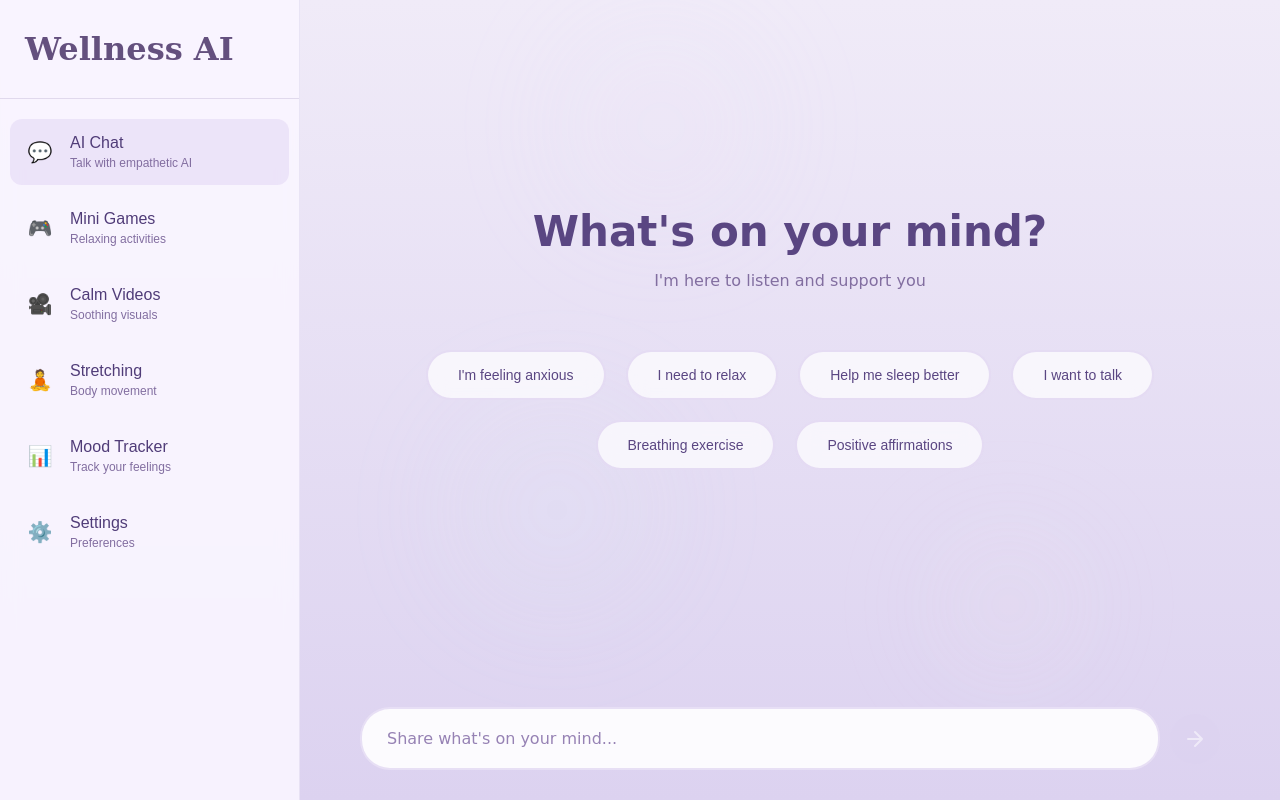
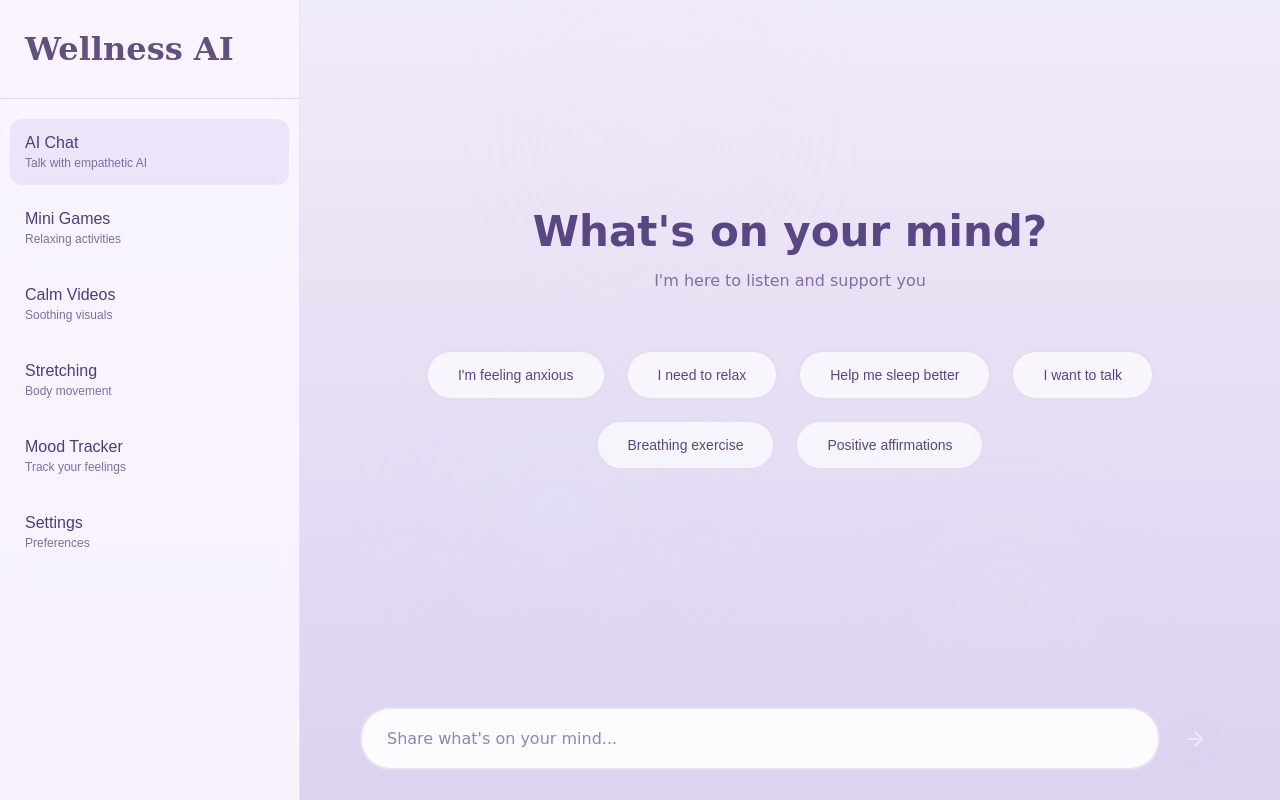
Before and after one commit to Sammymushagasha/Wellness-AI, a plain HTML site: page index.html in a window 1280 px wide. Drawn offline with Linux system fonts and the light colour scheme.

Commit message:
removed images in sidebar

```diff
--- a/index.html
+++ b/index.html
@@ -16,7 +16,6 @@
 
         <nav class="nav-menu">
             <button class="nav-item active" data-page="chat">
-                <span class="nav-icon">💬</span>
                 <div class="nav-content">
                     <span class="nav-title">AI Chat</span>
                     <span class="nav-desc">Talk with empathetic AI</span>
@@ -24,7 +23,6 @@
             </button>
 
             <button class="nav-item" data-page="games">
-                <span class="nav-icon">🎮</span>
                 <div class="nav-content">
                     <span class="nav-title">Mini Games</span>
                     <span class="nav-desc">Relaxing activities</span>
@@ -32,7 +30,6 @@
             </button>
 
             <button class="nav-item" data-page="videos">
-                <span class="nav-icon">🎥</span>
                 <div class="nav-content">
                     <span class="nav-title">Calm Videos</span>
                     <span class="nav-desc">Soothing visuals</span>
@@ -40,7 +37,6 @@
             </button>
 
             <button class="nav-item" data-page="stretching">
-                <span class="nav-icon">🧘</span>
                 <div class="nav-content">
                     <span class="nav-title">Stretching</span>
                     <span class="nav-desc">Body movement</span>
@@ -48,7 +44,6 @@
             </button>
 
             <button class="nav-item" data-page="tracker">
-                <span class="nav-icon">📊</span>
                 <div class="nav-content">
                     <span class="nav-title">Mood Tracker</span>
                     <span class="nav-desc">Track your feelings</span>
@@ -56,7 +51,6 @@
             </button>
 
             <button class="nav-item" data-page="settings">
-                <span class="nav-icon">⚙️</span>
                 <div class="nav-content">
                     <span class="nav-title">Settings</span>
                     <span class="nav-desc">Preferences</span>
```
